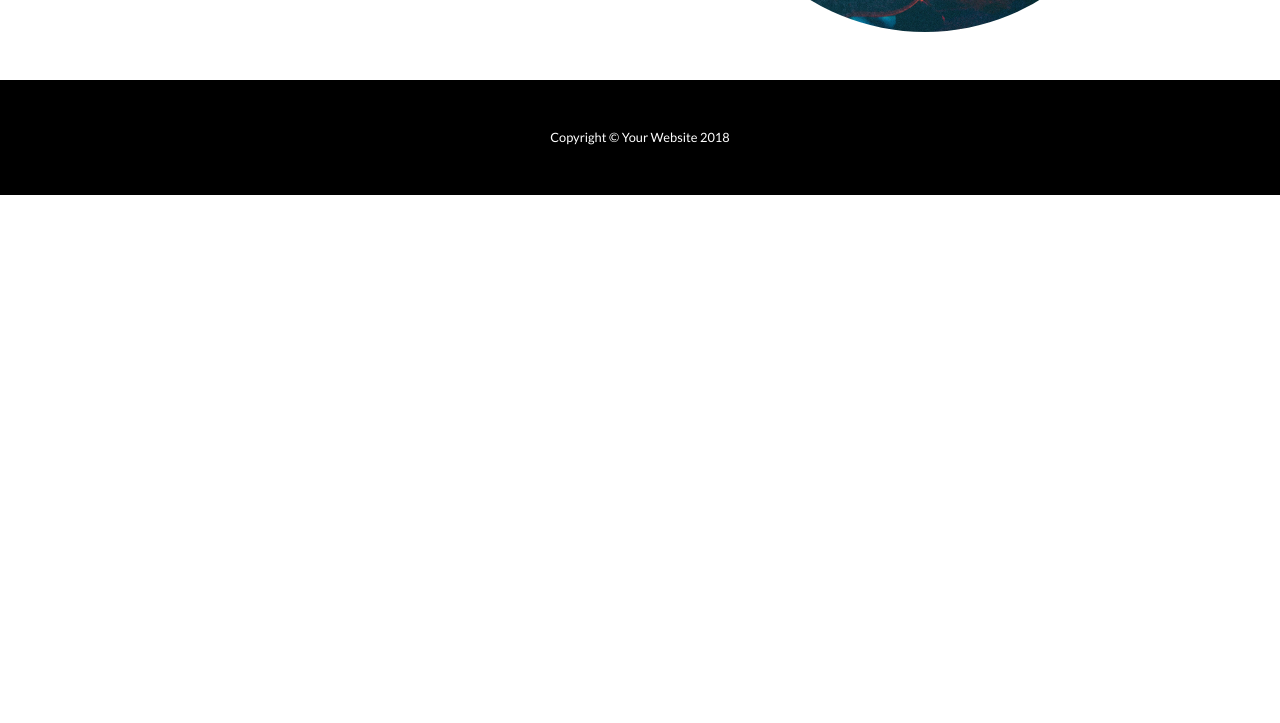
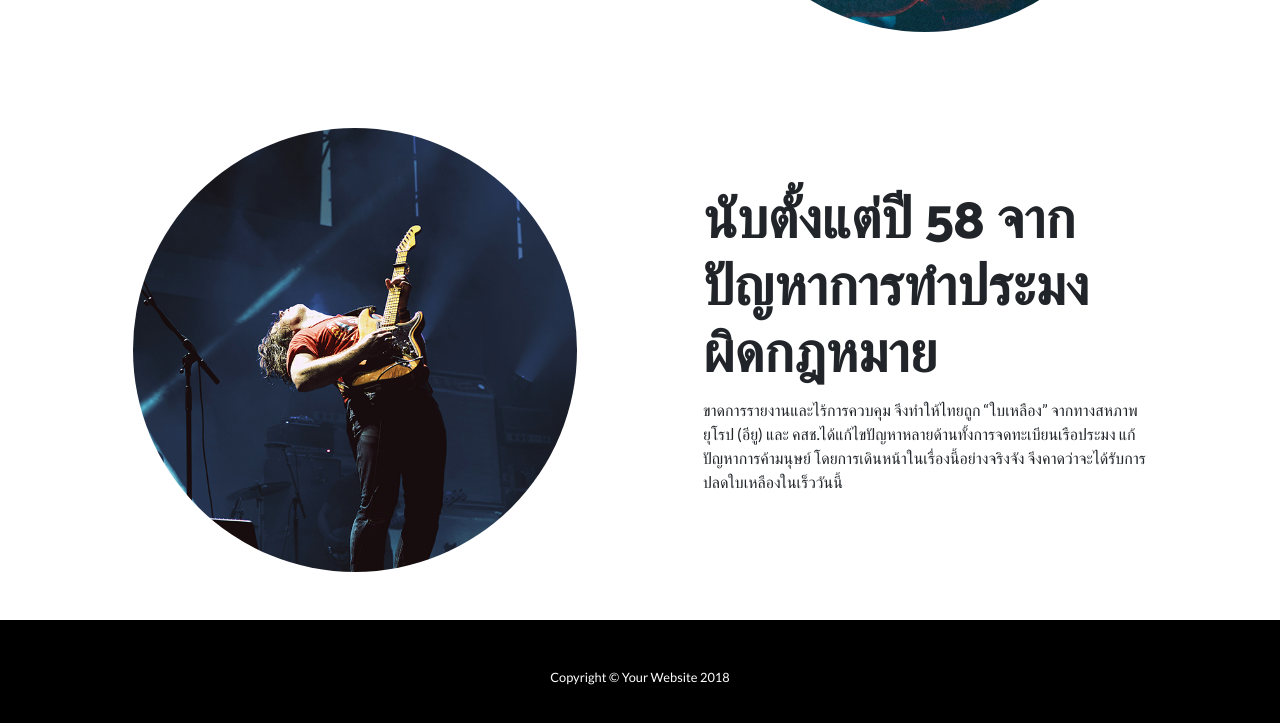
Before and after one commit to PratchayaKhunsee/SELab01, a website: page index.html in a window 1280 px wide. Shown: the part 2227-2950 px from the top of the page. Before the commit the page ends 2422 px from the top, so only its background shows below. Drawn offline with Linux system fonts and the light colour scheme.

```diff
--- a/index.html
+++ b/index.html
@@ -112,6 +112,25 @@
       </div>
     </section>
 
+
+    <section>
+      <div class="container">
+        <div class="row align-items-center">
+          <div class="col-lg-6">
+            <div class="p-5">
+              <img class="img-fluid rounded-circle" src="img/02.jpg" alt="">
+            </div>
+          </div>
+          <div class="col-lg-6">
+            <div class="p-5">
+              <h2 class="display-4">นับตั้งแต่ปี 58 จากปัญหาการทำประมงผิดกฎหมาย</h2>
+              <p>ขาดการรายงานและไร้การควบคุม จึงทำให้ไทยถูก “ใบเหลือง” จากทางสหภาพยุโรป (อียู) และ คสช.ได้แก้ไขปัญหาหลายด้านทั้งการจดทะเบียนเรือประมง แก้ปัญหาการค้ามนุษย์ โดยการเดินหน้าในเรื่องนี้อย่างจริงจัง จึงคาดว่าจะได้รับการปลดใบเหลืองในเร็ววันนี้</p>
+            </div>
+          </div>
+        </div>
+      </div>
+    </section>
+
     <!-- Footer -->
     <footer class="py-5 bg-black">
       <div class="container">
```
